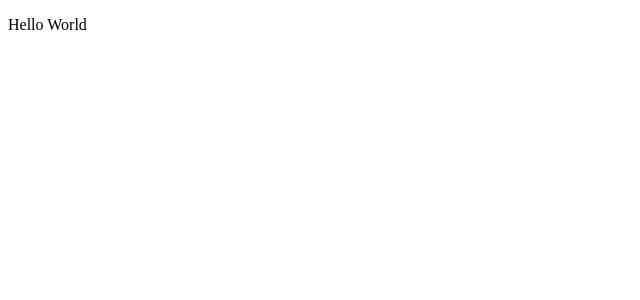
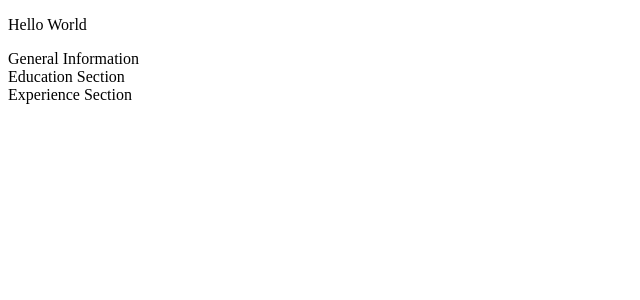
Before and after one commit to invisibleopey/cv-project, a React (Create React App) app: page / in a window 1280 px wide. Shown: the top 300 px of the page, without its empty margins (0-640 px from the left). Built offline with nearby package versions, Linux system fonts and the light colour scheme.

Commit message:
Import section componets from components dir

```diff
--- a/src/App.js
+++ b/src/App.js
@@ -1,4 +1,7 @@
 import React, { Component } from 'react';
+import GeneralInfo from './components/General-Info';
+import Education from './components/Education';
+import Experience from './components/Experience';
 
 class App extends Component {
   constructor(props) {
@@ -11,6 +14,9 @@ class App extends Component {
         <header className="App-header">
           <p>Hello World</p>
         </header>
+        <GeneralInfo />
+        <Education />
+        <Experience />
       </div>
     );
   }
```
